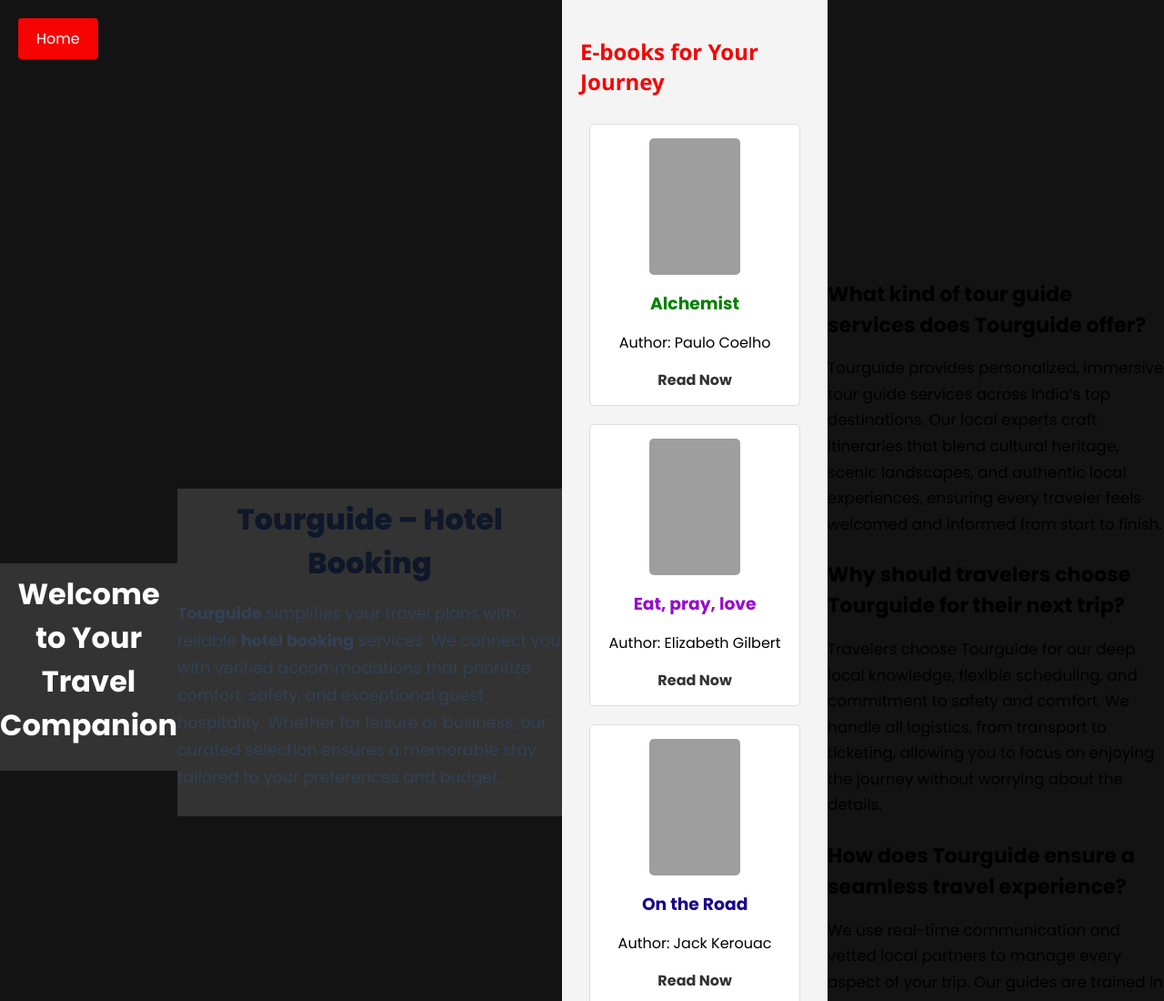
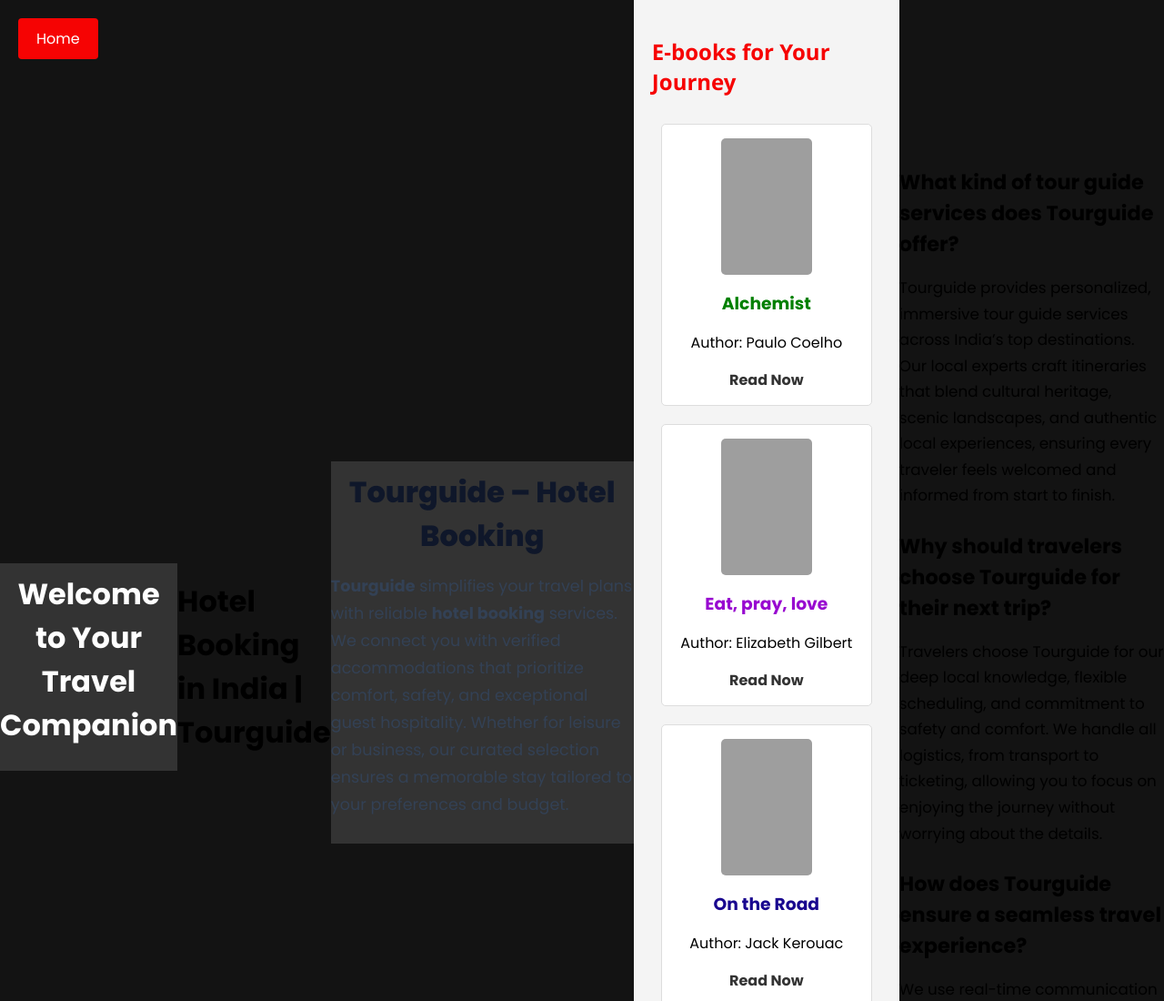
Before and after one commit to growindiaa69/Travel-Website, a plain HTML site: page read.html in a window 1280 px wide. Shown: the top 1100 px of the page at 91% size. Drawn offline with Linux system fonts and the light colour scheme; grey boxes are pictures that could not be loaded.

Commit message:
Add heading for Hotel Booking in India

```diff
--- a/read.html
+++ b/read.html
@@ -407,6 +407,9 @@
         </nav>
     </header>
 
+    <h1>Hotel Booking in India | Tourguide</h1>
+
+
     <!-- Aeo fix keyword issue -->
 <header style="margin-bottom: 2rem;">
   <h1 style="font-size: 2rem; font-weight: 800; color: #0f172a; margin-bottom: 0.75rem;">Tourguide – Hotel Booking</h1>
```
